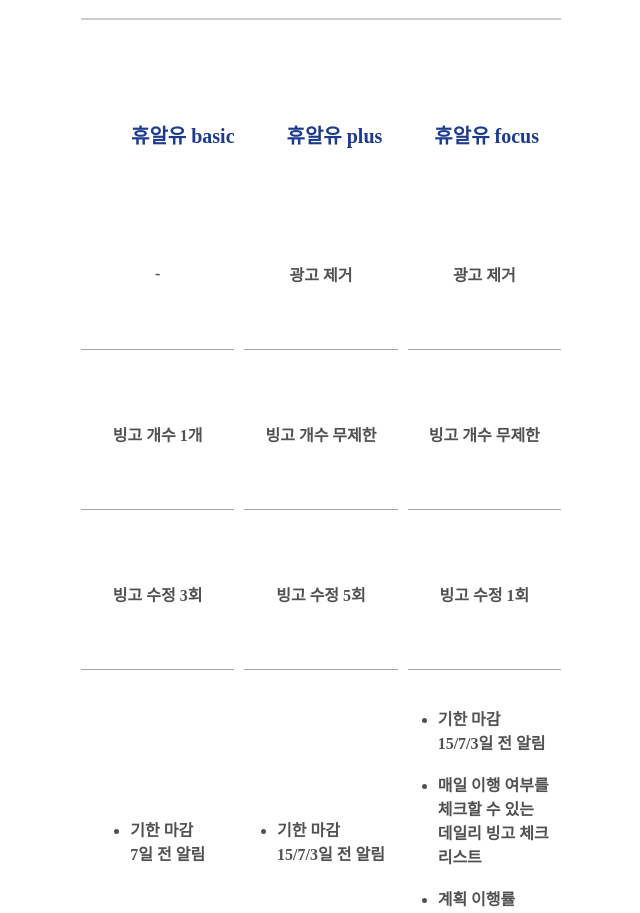
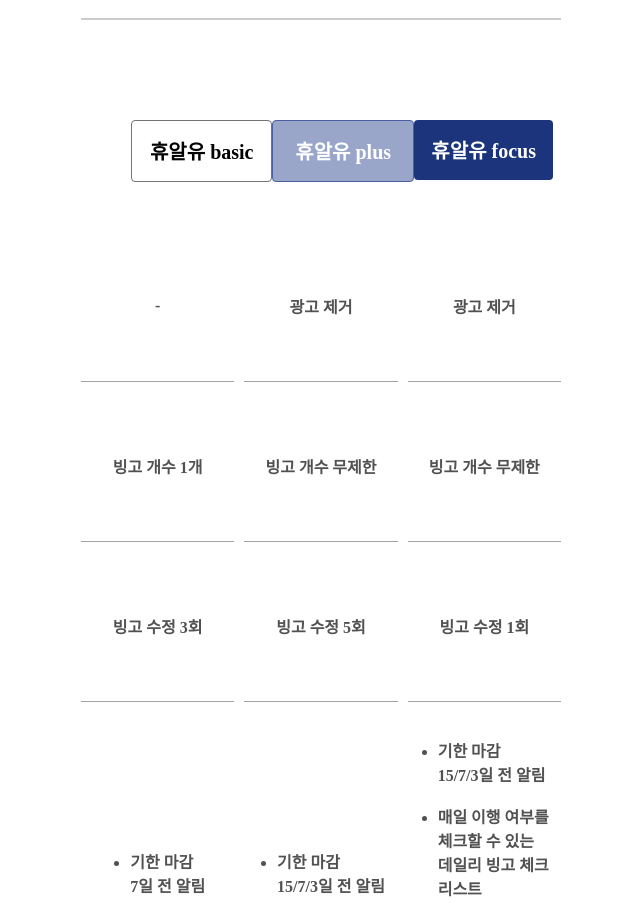
Before and after one commit to Youth-is-the-best/Youth-Client, a React (Create React App) app: page /mypage in a window 1280 px wide. Shown: the part 1100-2013 px from the top of the page, without its empty margins (319-959 px from the left). Built offline with nearby package versions, Linux system fonts and the light colour scheme; no server answers; a web font is replaced by a local one.

Commit message:
배포해보자

```diff
--- a/src/hook/MyPageModal.jsx
+++ b/src/hook/MyPageModal.jsx
@@ -26,7 +26,7 @@
         <StyledButton onClick={toMyPage}>내 정보</StyledButton>
       </ModalBtn>
       <ModalBtn>
-        <StyledButton onClick={toAlarm}>알림설정</StyledButton>
+        <StyledButton onClick={toAlarm}>알림</StyledButton>
       </ModalBtn>
     </ModalWrapper>
     </>
--- a/src/pages/myPage/Alarm.jsx
+++ b/src/pages/myPage/Alarm.jsx
@@ -33,7 +33,10 @@
           { isSwitchOn ? <img src={onSwitch}></img> : <img src={offSwitch}></img>}
         </ControlWrapper>
         <AlarmWrapper>
-          <div></div>
+          <div>
+            <span>회원가입을 축하드립니다. 휴알유와 함께 알차고 유익한 휴학 생활을 시작해보세요!</span>
+            <span>2024.08.07</span>
+          </div>
         </AlarmWrapper>
       </Body>
     </>
@@ -43,7 +46,7 @@
 export default Alarm
 
 const Body = styled.div`
-  padding: 3% 30%;
+  padding: 3% 25%;
 `;
 
 const TitleWrapper = styled.div`
@@ -74,5 +77,17 @@
 `;
 
 const AlarmWrapper = styled.div`
-
+  div {
+    display: flex;
+    flex-direction: column;
+    margin-top: 20px;
+    width: 100%;
+    height: 120px;
+    border: 0.2px solid rgba(116, 116, 116, 0.3);
+    border-radius: 10px;
+    span {
+      display: flex;
+      align-items: center;
+    }
+  }
 `;
--- a/src/pages/myPage/MyPage.jsx
+++ b/src/pages/myPage/MyPage.jsx
@@ -51,9 +51,9 @@
           <PremiumWrapper ref={premiumRef}>
             <PremTitle>휴알유 요금제</PremTitle>
             <PremGrade>
-              <div>휴알유 basic</div>
-              <div>휴알유 plus</div>
-              <div>휴알유 focus</div>
+              <div style={{border: '1px solid rgba(116, 116, 116, 1)'}}>휴알유 basic</div>
+              <div style={{border: '1px solid rgba(73, 95, 159, 1)', backgroundColor: 'rgba(153, 166, 202, 1)', color: 'white'}}>휴알유 plus</div>
+              <div style={{backgroundColor: 'rgba(27, 52, 124, 1)', color: 'white'}}>휴알유 focus</div>
             </PremGrade>
             <PremContainer>
               <PremItem>-</PremItem>
@@ -193,13 +193,17 @@
 `;
 
 const PremGrade = styled.div`
-  width: 85%;
+  width: 88%;
   display: flex;
   justify-content: space-between;
   padding: 100px 50px 50px 50px;
   div {
-    height: 30px;
-    color: #1E3A8A;
+    display: flex;
+    justify-content: center;
+    align-items: center;
+    width: 170px;
+    height: 60px;
+    border-radius: 4px;
     font-size: 20px;
     font-weight: 700;
     white-space: nowrap;
--- a/src/pages/notification/Noti.jsx
+++ b/src/pages/notification/Noti.jsx
@@ -4,7 +4,7 @@
 import MyPageModal from '../../hook/MyPageModal'
 import modalopenimg from '../../images/modalopen.png'
 import modalcloseimg from '../../images/modalclose.png'
-import { AiOutlineCheckSquare, AiOutlineHeart, AiOutlineMessage, AiOutlineSearch } from 'react-icons/ai';
+import { AiOutlineCheckSquare, AiOutlineMessage, AiOutlineSearch } from 'react-icons/ai';
 import { Link } from 'react-router-dom';
 
 import { getReview } from '../../apis/reviewapis';
@@ -188,7 +188,7 @@
                 <div>2024.07.24</div>
               </WriterDom>
               <PhotoBox src={item.image} alt={item.title}></PhotoBox>
-              <div>{item.title} <AiOutlineHeart />12 <AiOutlineMessage />12</div>
+              <div>{item.title} 12 <AiOutlineMessage />12</div>
             </Content>
           ))}
         </ContentDom>
```
